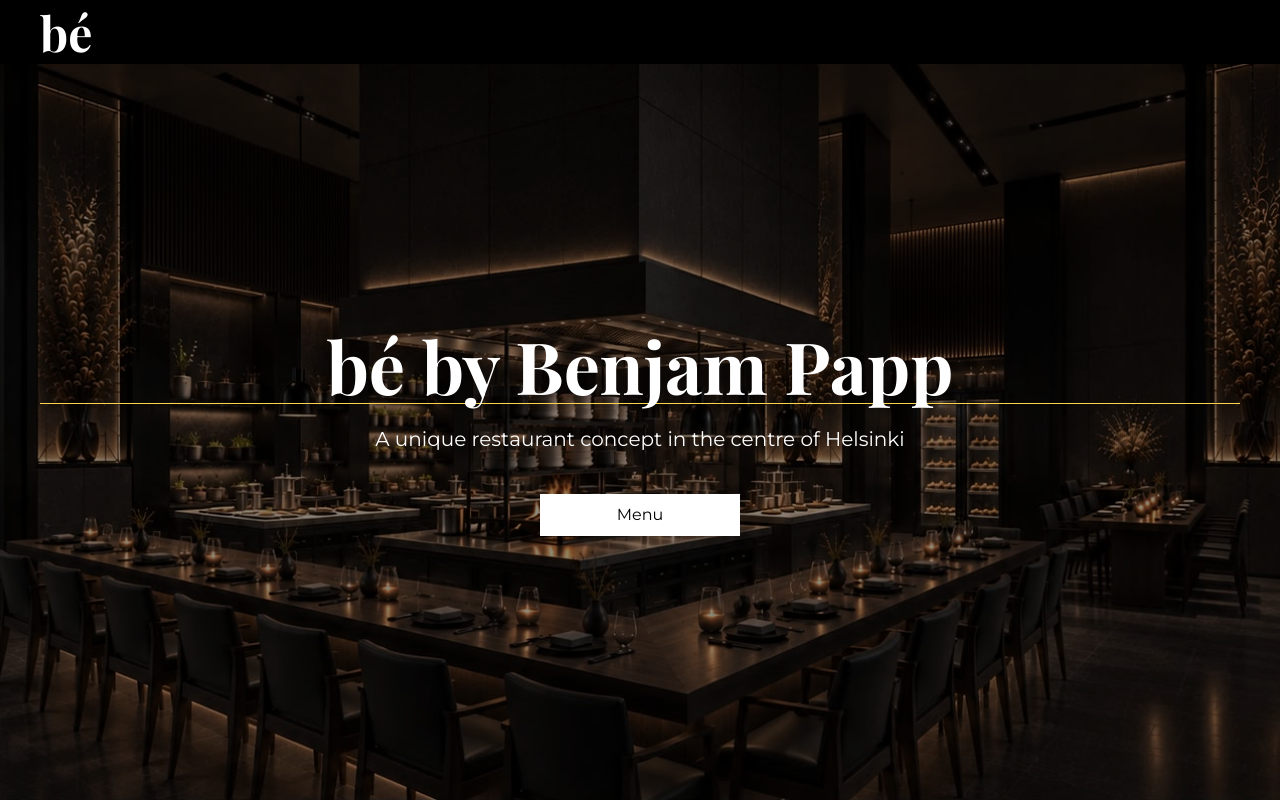
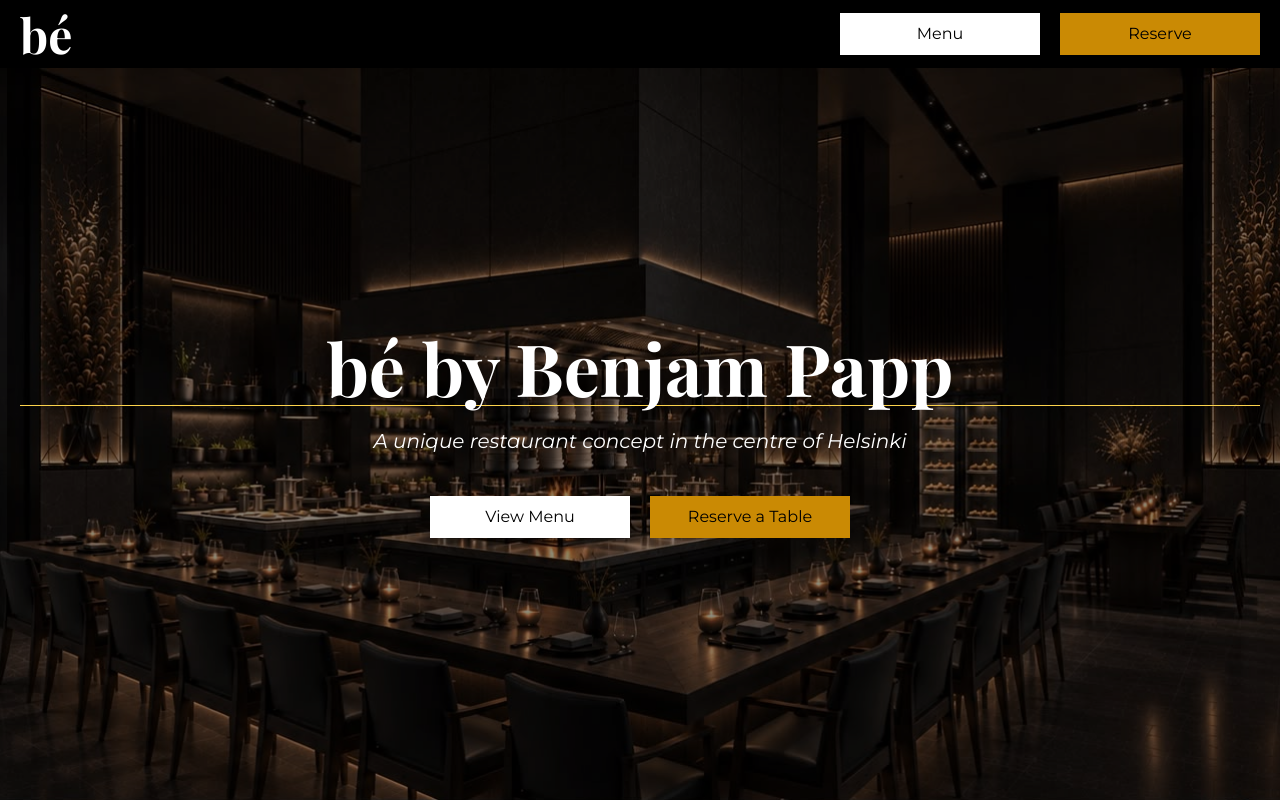
Before and after one commit to hsnfwz/be, an Astro site: page / in a window 1280 px wide. Shown: the top 802 px of the page. Built offline with nearby package versions, Linux system fonts and the light colour scheme; Astro itself is replaced by a stand-in of ours.

Commit message:
Add ctas

```diff
--- a/CLAUDE.md
+++ b/CLAUDE.md
@@ -43,7 +43,8 @@
   render it `BÉ` and undo that; don't add one back.
 - **Nav** is sticky at the top, identically at every viewport — there is no
   separate mobile treatment, and it shouldn't gain one. Its height is
-  `--nav-height` (4rem) in `global.css`. Full-height sections use the
+  `--nav-height` (4.25rem) in `global.css`, which must track the real bar
+  height if its padding changes. Full-height sections use the
   `viewport-minus-nav` utility — don't hardcode `calc(100vh - 64px)` again.
 
 ## Motion
--- a/src/components/Footer.astro
+++ b/src/components/Footer.astro
@@ -3,7 +3,7 @@
 import { site, formattedAddress } from '../data/site';
 ---
 
-<footer class="viewport-minus-nav mt-16 flex w-full flex-col justify-start gap-16 bg-black px-10 py-16 font-sans text-white lg:flex-row">
+<footer class="viewport-minus-nav mt-16 flex w-full flex-col justify-start gap-16 bg-black px-5 py-16 font-sans text-white lg:flex-row">
   <Wordmark />
 
   <div class="flex flex-col gap-10">
--- a/src/components/Nav.astro
+++ b/src/components/Nav.astro
@@ -3,8 +3,24 @@
 ---
 
 <nav
-  class="sticky top-0 z-50 flex w-full items-stretch gap-10 bg-black px-10 py-2 text-white"
+  class="sticky top-0 z-50 flex w-full items-stretch gap-5 bg-black px-5 py-2.5 sm:gap-10 text-white"
   aria-label="Main"
 >
   <Wordmark />
+
+  {/* Wrapper so further CTAs group on the right rather than each needing ml-auto. */}
+  <div class="ml-auto flex w-full max-w-[420px] min-w-0 items-center gap-5">
+    <a
+      href="/menu"
+      class="button-fill w-full max-w-[200px] px-3 py-2 sm:px-5 text-center font-sans leading-normal focus-visible:outline-2 focus-visible:outline-offset-2 focus-visible:outline-white"
+    >
+      Menu
+    </a>
+    <a
+      href="/book"
+      class="button-fill button-fill-brass w-full max-w-[200px] px-3 py-2 sm:px-5 text-center font-sans leading-normal focus-visible:outline-2 focus-visible:outline-offset-2 focus-visible:outline-white"
+    >
+      Reserve
+    </a>
+  </div>
 </nav>
--- /dev/null
+++ b/src/pages/book.astro
@@ -0,0 +1,12 @@
+---
+import Base from '../layouts/Base.astro';
+import { site } from '../data/site';
+---
+
+<Base title={`Book - ${site.name}`} description={`Reserve a table at ${site.name}.`}>
+  <section class="viewport-minus-nav flex flex-col items-center justify-center px-5">
+    <h1 class="rise rule-grow rule-grow-on-load w-full max-w-[800px] text-center font-serif text-3xl font-bold">
+      Reservations Coming Soon
+    </h1>
+  </section>
+</Base>
--- a/src/pages/index.astro
+++ b/src/pages/index.astro
@@ -23,7 +23,7 @@
     />
 
     {/* 40px between the copy block and the button; 20px between the two lines. */}
-    <div class="absolute inset-0 flex flex-col items-center justify-center gap-10 bg-black/45 px-10">
+    <div class="absolute inset-0 flex flex-col items-center justify-center gap-10 bg-black/45 px-5">
       {/* These two lines repeat the <h1> and intro copy in the next section, so
           they are hidden from assistive tech rather than announced twice.
           The link is not — it is real navigation and must stay reachable. */}
@@ -36,22 +36,30 @@
         </p>
         <p
           aria-hidden="true"
-          class="rise rise-step-2 w-full text-center font-sans text-[1rem] leading-normal text-balance text-white md:text-[1.25rem]"
+          class="rise anim-step-2 w-full text-center font-sans text-[1rem] italic leading-normal text-balance text-white md:text-[1.25rem]"
         >
           A unique restaurant concept in the centre of Helsinki
         </p>
       </div>
-      <a
-        href="/menu"
-        class="rise rise-step-3 button-fill w-full max-w-[200px] px-5 py-2 text-center font-sans leading-normal text-black focus-visible:outline-2 focus-visible:outline-offset-2 focus-visible:outline-white"
-      >
-        Menu
-      </a>
+      <div class="rise anim-step-3 flex w-full flex-col items-center justify-center gap-5 md:flex-row">
+        <a
+          href="/menu"
+          class="button-fill w-full max-w-[200px] px-5 py-2 text-center font-sans leading-normal focus-visible:outline-2 focus-visible:outline-offset-2 focus-visible:outline-white"
+        >
+          View Menu
+        </a>
+        <a
+          href="/book"
+          class="button-fill button-fill-brass w-full max-w-[200px] px-5 py-2 text-center font-sans leading-normal focus-visible:outline-2 focus-visible:outline-offset-2 focus-visible:outline-white"
+        >
+          Reserve a Table
+        </a>
+      </div>
     </div>
   </section>
 
   <section class="reveal-scope viewport-minus-nav flex flex-col items-center justify-center gap-10 md:flex-row">
-    <div class="flex w-full flex-col px-10 md:w-1/2 md:self-stretch md:pr-0 md:pl-10">
+    <div class="flex w-full flex-col px-5 md:w-1/2 md:self-stretch md:pr-0 md:pl-5">
       {/* Splitting the free space 1 : 2 sits the copy a third of the way down,
           at whatever height the section ends up — no viewport maths needed. */}
       <div class="hidden md:block md:grow"></div>
@@ -78,7 +86,7 @@
     </div>
   </section>
 
-  <section class="reveal-scope viewport-minus-nav flex flex-col items-center justify-center gap-12 px-10">
+  <section class="reveal-scope viewport-minus-nav flex flex-col items-center justify-center gap-12 px-5">
     <div class="flex max-w-[800px] flex-col items-center gap-5 text-center">
       <h2 class="rise-in-view rule-grow rule-grow-on-reveal w-full font-serif text-3xl font-bold">
         Nordic-Asian Cuisine
@@ -128,7 +136,7 @@
         />
       </div>
     </div>
-    <div class="flex w-full flex-col px-10 md:w-1/2 md:self-stretch md:pr-10 md:pl-0">
+    <div class="flex w-full flex-col px-5 md:w-1/2 md:self-stretch md:pr-5 md:pl-0">
       {/* Splitting the free space 1 : 2 sits the copy a third of the way down,
           at whatever height the section ends up — no viewport maths needed. */}
       <div class="hidden md:block md:grow"></div>
--- a/src/styles/global.css
+++ b/src/styles/global.css
@@ -74,20 +74,37 @@
      photography, which average #f1c58c — this is the nearest shade that still
      reads unambiguously as gold at a 1px border width. */
   --color-gold: #fcd34d;
+
+  /* Tailwind's yellow-600, for filled areas rather than hairlines. The site's
+     metallic mid-tones average #9d6844; matching that literally gives a brown,
+     so this is the nearest shade that still reads as brass. Deeper than
+     --color-gold on purpose: a 1px rule needs brightness to register, a
+     200px button does not and would shout. 7.1:1 with black text. */
+  --color-brass: #ca8a04;
 }
 
 @layer base {
   :root {
-    /* Nav is 48px of type + 2 x 8px padding. Sections subtract this to fill
-       the viewport, and the mobile bottom nav offsets the body by it. */
-    --nav-height: 4rem;
+    /* Nav is 48px of wordmark type + 2 x 10px padding. Full-height sections
+       subtract this via `viewport-minus-nav`, so it must track the real bar
+       height — change the nav's padding and this has to follow. */
+    --nav-height: 4.25rem;
   }
 
   html {
     scroll-behavior: smooth;
+
+    /* Paints the canvas — the area revealed past the top and bottom of the
+       page when a touch device rubber-bands. Black, so it reads as the nav
+       and footer continuing rather than a white flash. `html`'s background
+       wins the canvas; `body`'s below only paints the page box itself. */
+    background-color: #000;
   }
 
   body {
+    /* The page proper stays white. */
+    background-color: #fff;
+
     /* Line height scales inversely with type size. The font-size utilities
        (text-3xl, text-5xl) carry their own tighter pairings and the hero sets
        its own, so this 1.625 only reaches unsized body copy — the section
@@ -110,16 +127,16 @@
 /* ---------------------------------------------------------------------------
    Reveal animation
 
-   Copy fades in while settling a few pixels downward into place.
+   Content fades in, optionally settling a few pixels into place.
 
-   Two rules, because the trigger differs:
-   - `.rise` runs once on load, for the hero, which is above the fold.
-   - `.rise-in-view` is driven by the scroll position via `animation-timeline`,
-     for section copy further down the page. No JavaScript involved.
+   Split by trigger, not by effect:
+   - `.rise` / `.fade` run once on load, for anything above the fold.
+   - `.rise-in-view` is revealed by the IntersectionObserver in `Base.astro`
+     the first time its section is half in view, and then stays revealed.
 
-   Both are opt-in enhancements: the animation is only ever *added* to content
-   that is already visible, and `@supports` / `prefers-reduced-motion` only ever
-   remove it. Nothing can leave text stuck at `opacity: 0`.
+   Every rule here is an opt-in enhancement layered onto content that already
+   renders. `prefers-reduced-motion` and the `.js` gate only ever remove them,
+   so nothing can leave content stranded at `opacity: 0`.
 --------------------------------------------------------------------------- */
 
 /* Settles downward into place, from 16px above. */
@@ -161,12 +178,18 @@
     animation: rise-in 600ms cubic-bezier(0.22, 1, 0.36, 1) both;
   }
 
-  /* Hero elements enter in sequence. Explicit steps rather than :nth-child,
-     because the copy pair and the button sit in different parents. */
-  .rise-step-2 {
+  /* Same entrance without the travel. */
+  .fade {
+    animation: fade-in 600ms cubic-bezier(0.22, 1, 0.36, 1) both;
+  }
+
+  /* Elements enter in sequence. These only set a delay, so they compose with
+     either `.rise` or `.fade`. Explicit steps rather than :nth-child, because
+     the hero's copy pair and its buttons sit in different parents. */
+  .anim-step-2 {
     animation-delay: 120ms;
   }
-  .rise-step-3 {
+  .anim-step-3 {
     animation-delay: 240ms;
   }
 
@@ -219,12 +242,24 @@
 --------------------------------------------------------------------------- */
 
 .button-fill {
-  border: 1px solid #fff;
-  background-color: #fff;
-  background-image: linear-gradient(#000, #000);
+  /* Swapping these four is all `.button-fill-invert` does. */
+  --button-bg: #fff;
+  --button-sweep: #000;
+  --button-text: #000;
+  /* Brass, matching the reserve CTA — the label picks up the accent as the
+     black sweeps across, rather than the two buttons hovering differently. */
+  --button-text-hover: var(--color-brass);
+
+  --button-border: #fff;
+  --button-border-hover: var(--color-gold);
+
+  border: 1px solid var(--button-border);
+  background-color: var(--button-bg);
+  background-image: linear-gradient(var(--button-sweep), var(--button-sweep));
   background-repeat: no-repeat;
   background-position: right center;
   background-size: 0% 100%;
+  color: var(--button-text);
   transition:
     background-size 340ms cubic-bezier(0.22, 1, 0.36, 1),
     border-color 340ms ease,
@@ -235,8 +270,27 @@
 .button-fill:focus-visible {
   background-position: left center;
   background-size: 100% 100%;
-  border-color: var(--color-gold);
-  color: #fff;
+  border-color: var(--button-border-hover);
+  color: var(--button-text-hover);
+}
+
+/* The mirror: dark at rest, sweeping white. Reads as the secondary of the pair
+   and sits naturally on the black nav. */
+.button-fill-invert {
+  --button-bg: #000;
+  --button-sweep: #fff;
+  --button-text: #fff;
+  --button-text-hover: #000;
+}
+
+/* Brass, for the reservation CTA. Sweeps to black on hover with the label
+   picking up the brass, so the pair inverts rather than changing hue. */
+.button-fill-brass {
+  --button-bg: var(--color-brass);
+  --button-sweep: #000;
+  --button-text: #000;
+  --button-text-hover: var(--color-brass);
+  --button-border: var(--color-brass);
 }
 
 @media (prefers-reduced-motion: reduce) {
```
Also changed, not shown: src/pages/menu.astro (+12 -12 lines).
